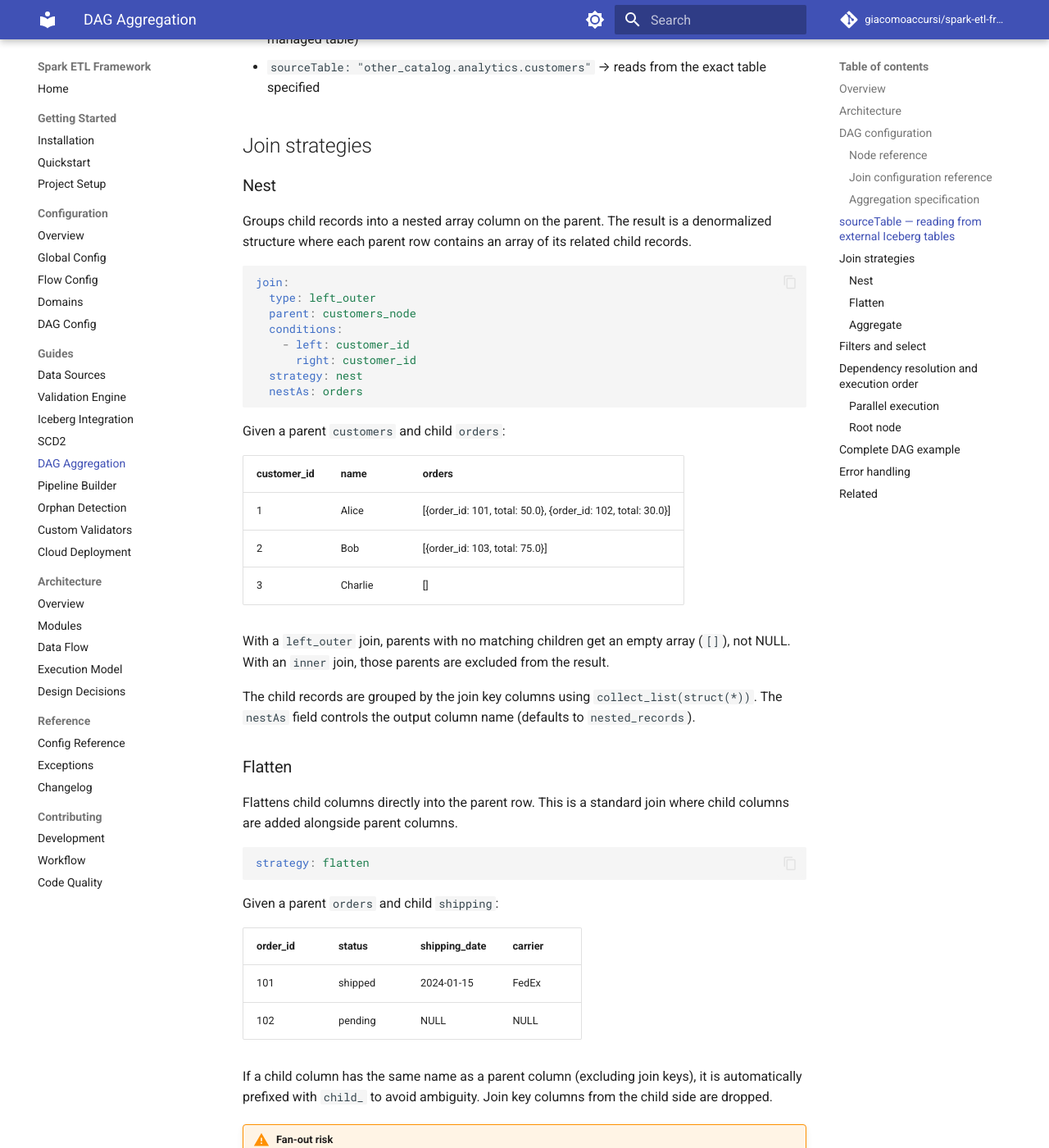
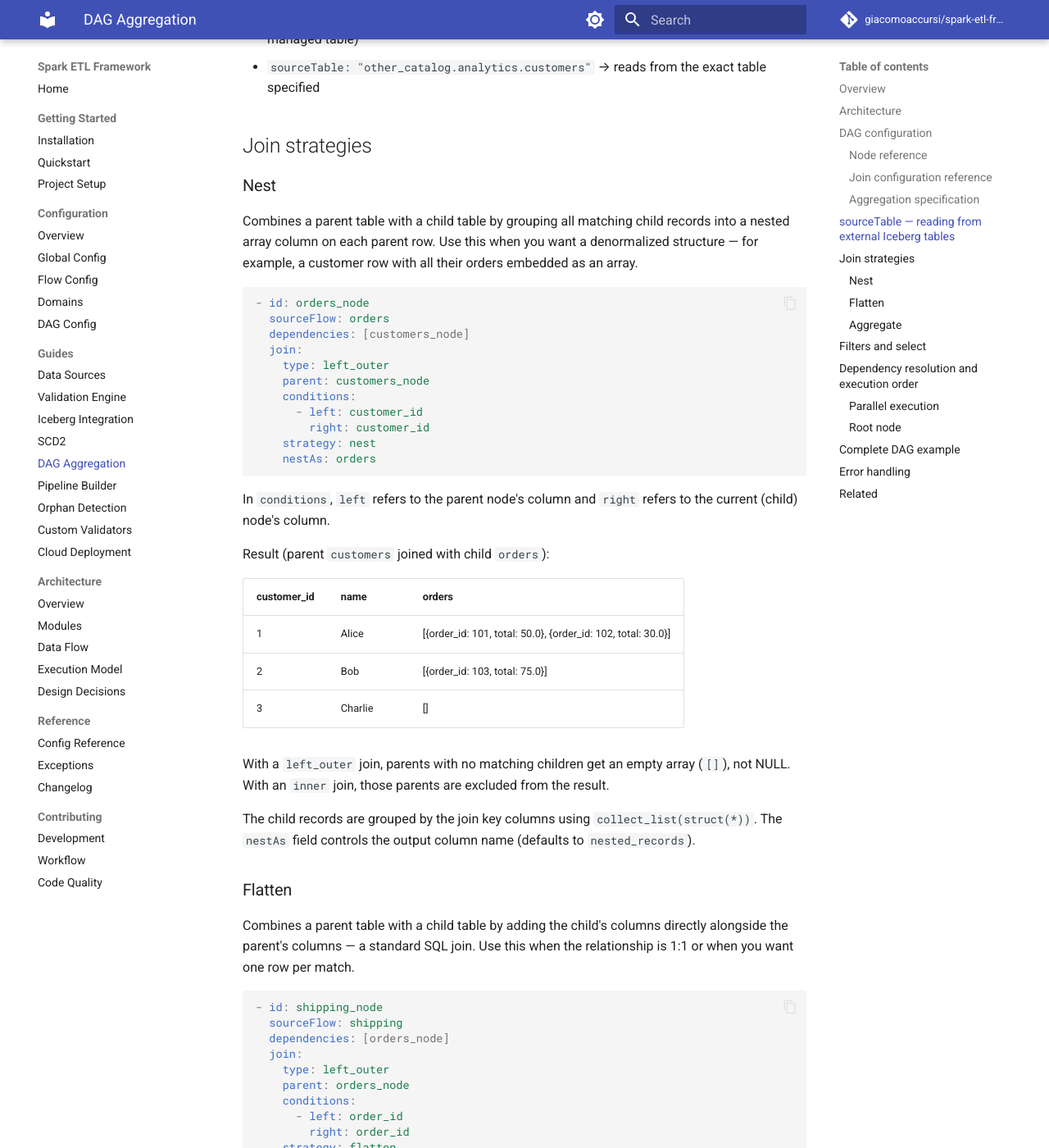
Before and after one commit to giacomoaccursi/Floe, an MkDocs documentation site: the page built from site-docs/guides/dag-aggregation.md, in a window 1280 px wide and 1400 px high, scrolled down 4009 px. Shown: the whole window at 82% size. Built offline with MkDocs 1.6.1 and Material for MkDocs 9.7.7, drawn with Linux system fonts in a browser that asks for light colours; comment, search, counter and statistics services are not loaded; some of the changed text lies outside the part shown.

Commit message:
docs(dag): improve join strategy examples with full config

````diff
--- a/site-docs/guides/dag-aggregation.md
+++ b/site-docs/guides/dag-aggregation.md
@@ -130,20 +130,25 @@ When `sourceTable` is set, `sourceFlow` is not needed. Use one or the other:
 
 ### Nest
 
-Groups child records into a nested array column on the parent. The result is a denormalized structure where each parent row contains an array of its related child records.
+Combines a parent table with a child table by grouping all matching child records into a nested array column on each parent row. Use this when you want a denormalized structure — for example, a customer row with all their orders embedded as an array.
 
 ```yaml
-join:
-  type: left_outer
-  parent: customers_node
-  conditions:
-    - left: customer_id
-      right: customer_id
-  strategy: nest
-  nestAs: orders
+- id: orders_node
+  sourceFlow: orders
+  dependencies: [customers_node]
+  join:
+    type: left_outer
+    parent: customers_node
+    conditions:
+      - left: customer_id
+        right: customer_id
+    strategy: nest
+    nestAs: orders
 ```
 
-Given a parent `customers` and child `orders`:
+In `conditions`, `left` refers to the parent node's column and `right` refers to the current (child) node's column.
+
+Result (parent `customers` joined with child `orders`):
 
 | customer_id | name | orders |
 |-------------|------|--------|
@@ -157,13 +162,22 @@ The child records are grouped by the join key columns using `collect_list(struct
 
 ### Flatten
 
-Flattens child columns directly into the parent row. This is a standard join where child columns are added alongside parent columns.
+Combines a parent table with a child table by adding the child's columns directly alongside the parent's columns — a standard SQL join. Use this when the relationship is 1:1 or when you want one row per match.
 
 ```yaml
-strategy: flatten
+- id: shipping_node
+  sourceFlow: shipping
+  dependencies: [orders_node]
+  join:
+    type: left_outer
+    parent: orders_node
+    conditions:
+      - left: order_id
+        right: order_id
+    strategy: flatten
 ```
 
-Given a parent `orders` and child `shipping`:
+Result (parent `orders` joined with child `shipping`):
 
 | order_id | status | shipping_date | carrier |
 |----------|--------|---------------|---------|
@@ -177,20 +191,29 @@ If a child column has the same name as a parent column (excluding join keys), it
 
 ### Aggregate
 
-Aggregates child records using specified functions and joins the results to the parent. This is the most flexible strategy for producing summary statistics.
+Combines a parent table with a child table by computing summary statistics from the child records and joining them back to the parent. Use this when you want one row per parent with aggregated values from the children.
 
 ```yaml
-strategy: aggregate
-aggregations:
-  - column: quantity
-    function: sum
-    alias: total_quantity
-  - column: item_id
-    function: count
-    alias: item_count
-  - column: unit_price
-    function: avg
-    alias: avg_price
+- id: items_node
+  sourceFlow: order_items
+  dependencies: [orders_node]
+  join:
+    type: left_outer
+    parent: orders_node
+    conditions:
+      - left: order_id
+        right: order_id
+    strategy: aggregate
+    aggregations:
+      - column: quantity
+        function: sum
+        alias: total_quantity
+      - column: item_id
+        function: count
+        alias: item_count
+      - column: unit_price
+        function: avg
+        alias: avg_price
 ```
 
 At least one aggregation is required — an empty `aggregations` list throws `ValidationConfigException`.
````
